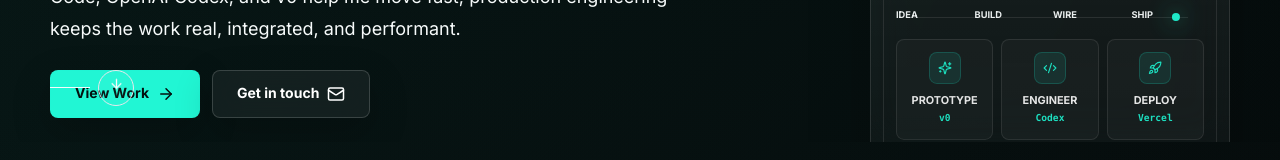
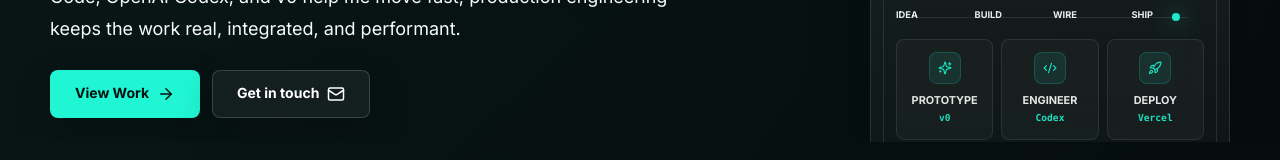
Before and after one commit to RaHibBB/portfolio-website, a Next.js app: page / in a window 1280 px wide. Shown: the part 549-709 px from the top of the page. Built offline with nearby package versions, Linux system fonts and the light colour scheme; no server answers.

Commit message:
Remove hero scroll arrow

```diff
--- a/components/sections/Hero.tsx
+++ b/components/sections/Hero.tsx
@@ -1,5 +1,5 @@
 import Image from "next/image";
-import { ArrowDown, ArrowRight, Mail } from "lucide-react";
+import { ArrowRight, Mail } from "lucide-react";
 import { LiveBuildAnimation } from "@/components/sections/LiveBuildAnimation";
 import { Magnetic } from "@/components/ui/Magnetic";
 import { site } from "@/lib/site";
@@ -97,17 +97,6 @@
             </div>
           </div>
         </div>
-
-        <a
-          href="#about"
-          className="focus-ring js-hero-fade absolute bottom-3 left-0 hidden items-center gap-2 rounded-lg text-white/42 transition hover:text-accent md:inline-flex"
-          aria-label="Scroll to about section"
-        >
-          <span className="h-px w-10 bg-current" />
-          <span className="grid size-9 place-items-center rounded-full border border-current/40 bg-white/[0.035]">
-            <ArrowDown aria-hidden="true" size={15} className="animate-bounce" />
-          </span>
-        </a>
       </div>
     </section>
   );
```
